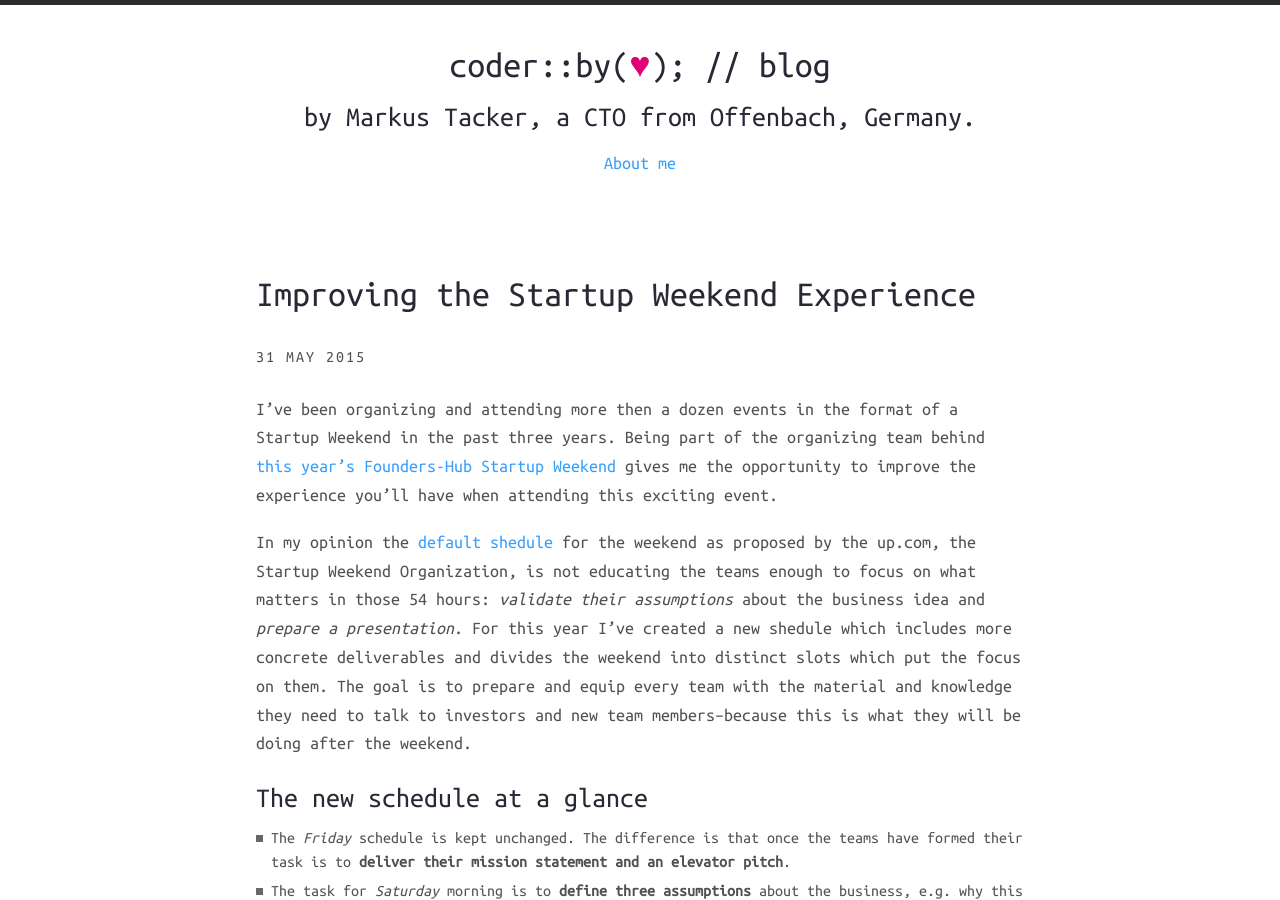
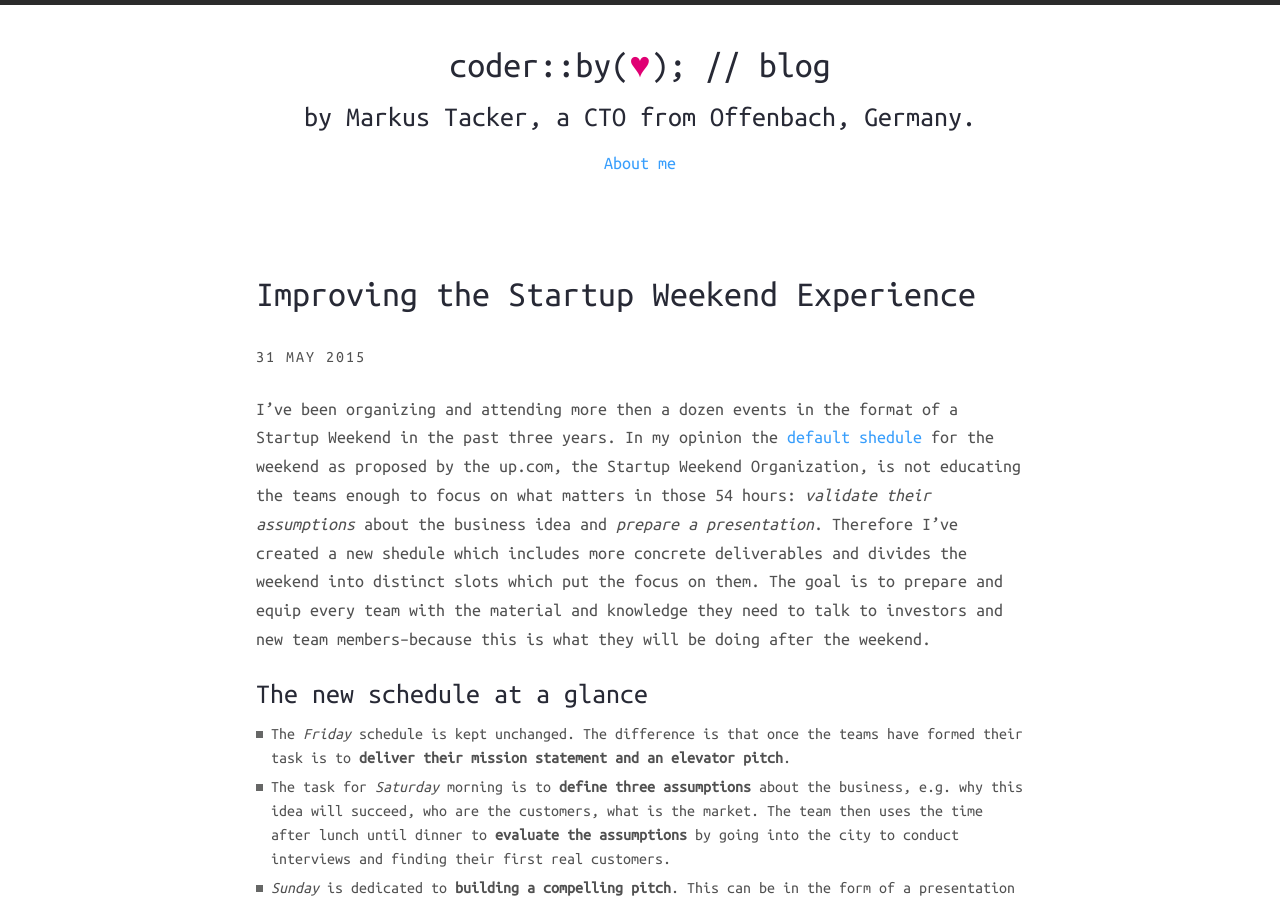
Before and after one commit to coderbyheart/blog, a Jekyll site: the page built from _posts/2015-05-31-Improving-the-Startup-Weekend-experience.md, in a window 1280 px wide and 900 px high. Built offline with Jekyll 4.4.1, drawn with Linux system fonts in a browser that asks for light colours; nearby versions of some CDN libraries; comment, search, counter and statistics services are not loaded.

Commit message:
Update 2015-05-31-Improving-the-Startup-Weekend-experience.md

```diff
--- a/_posts/2015-05-31-Improving-the-Startup-Weekend-experience.md
+++ b/_posts/2015-05-31-Improving-the-Startup-Weekend-experience.md
@@ -16,9 +16,7 @@
   - startup-weekend
 ---
 
-I've been organizing and attending more then a dozen events in the format of a Startup Weekend in the past three years. Being part of the organizing team behind [this year's Founders-Hub Startup Weekend](http://startupweekendrheinmain.de/) gives me the opportunity to improve the experience you'll have when attending this exciting event.
-
-In my opinion the [default shedule](https://gist.github.com/coderbyheart/fda7f88914752c8a7637) for the weekend as proposed by the up.com, the Startup Weekend Organization, is not educating the teams enough to focus on what matters in those 54 hours: *validate their assumptions* about the business idea and *prepare a presentation*. For this year I've created a new shedule which includes more concrete deliverables and divides the weekend into distinct slots which put the focus on them. The goal is to prepare and equip every team with the material and knowledge they need to talk to investors and new team members–because this is what they will be doing after the weekend.
+I've been organizing and attending more then a dozen events in the format of a Startup Weekend in the past three years. In my opinion the [default shedule](https://gist.github.com/coderbyheart/fda7f88914752c8a7637) for the weekend as proposed by the up.com, the Startup Weekend Organization, is not educating the teams enough to focus on what matters in those 54 hours: *validate their assumptions* about the business idea and *prepare a presentation*. Therefore I've created a new shedule which includes more concrete deliverables and divides the weekend into distinct slots which put the focus on them. The goal is to prepare and equip every team with the material and knowledge they need to talk to investors and new team members–because this is what they will be doing after the weekend.
 
 ## The new schedule at a glance
 
```
